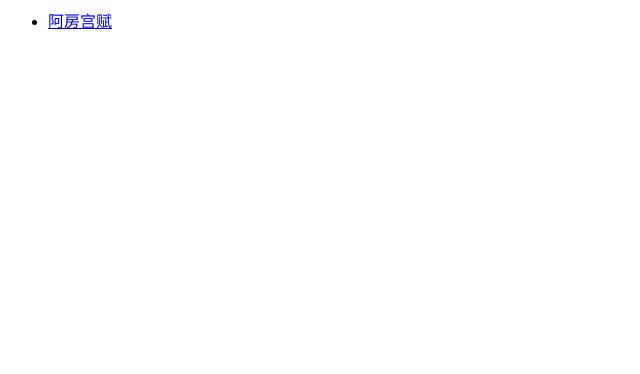
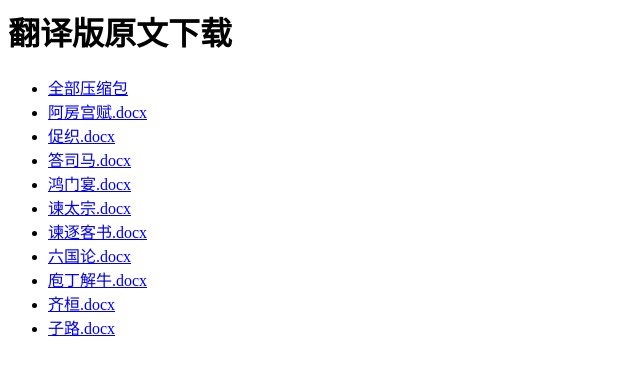
Before and after one commit to PeterHero2007/fanyi, a plain HTML site: page index.html in a window 1280 px wide. Shown: the whole page, without its empty margins (0-640 px from the left). Drawn offline with Linux system fonts and the light colour scheme.

Commit message:
Update index.html

```diff
--- a/index.html
+++ b/index.html
@@ -2,7 +2,18 @@
 <title> 翻译版原文下载</title>
 </head>
 <body>
+<h1>翻译版原文下载</h1>
 <ul>
-<li><a href="/fanyi/阿房宫赋.docx">阿房宫赋</a></li>
+<li><a href="fanyi/total.zip">全部压缩包</a></li>
+<li><a href="/fanyi/阿房宫赋.docx">阿房宫赋.docx</a></li>
+<li><a href="/fanyi/促织.docx">促织.docx</a></li>
+<li><a href="/fanyi/答司马.docx">答司马.docx</a></li>
+<li><a href="/fanyi/鸿门宴.docx">鸿门宴.docx</a></li>
+<li><a href="/fanyi/谏太宗.docx">谏太宗.docx</a></li>
+<li><a href="/fanyi/谏逐客书.docx">谏逐客书.docx</a></li>
+<li><a href="/fanyi/六国论.docx">六国论.docx</a></li>
+<li><a href="/fanyi/庖丁解牛.docx">庖丁解牛.docx</a></li>
+<li><a href="/fanyi/齐桓.docx">齐桓.docx</a></li>
+<li><a href="/fanyi/子路.docx">子路.docx</a></li>
 </ul>
 </body>
```
